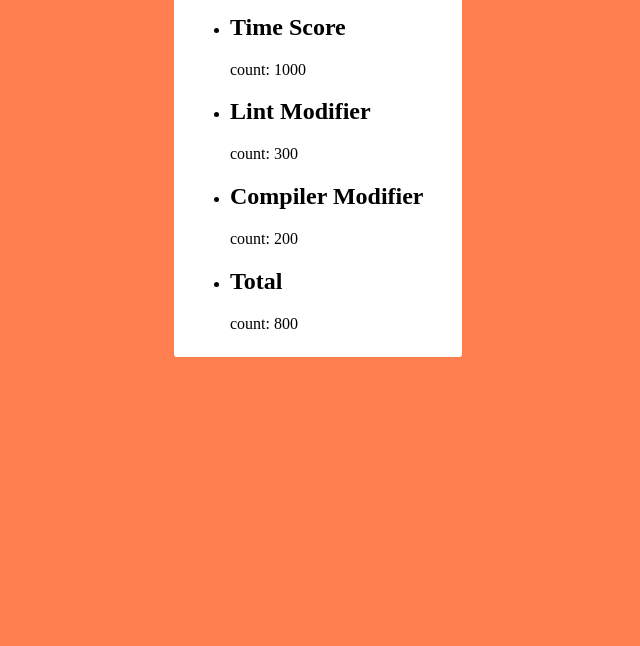
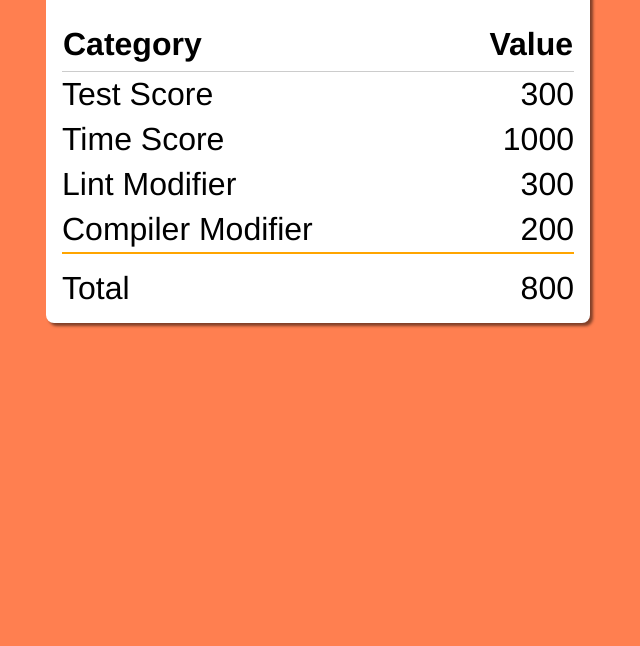
Before and after one commit to RyanParsley/speed-run-fork, a website: page static/index.html in a window 1280 px wide. Shown: the part 154-800 px from the top of the page, without its empty margins (322-962 px from the left). Drawn offline with Linux system fonts and the light colour scheme.

Commit message:
feat: display score as table

```diff
--- a/static/index.html
+++ b/static/index.html
@@ -10,11 +10,15 @@
   <body>
     <section class="container">
       <h1>Score</h1>
-      <ul id="list">
-        <li>Test Score:</li>
-        <li>Linter Modifier:</li>
-        <li>Total:</li>
-      </ul>
+      <table>
+        <thead>
+          <tr>
+            <th>Category</th>
+            <th class="value">Value</th>
+          </tr>
+        </thead>
+        <tbody id="list"></tbody>
+      </table>
     </section>
   </body>
 </html>
--- a/static/script.js
+++ b/static/script.js
@@ -1,9 +1,9 @@
 const listElement = document.getElementById('list');
 
 const initialList = [
-  { title: 'Test Score', count: '?' },
-  { title: 'Lint Modifier', count: '?' },
-  { title: 'Total', count: '?' },
+  { title: 'Test Score', value: '?' },
+  { title: 'Lint Modifier', value: '?' },
+  { title: 'Total', value: '?' },
 ];
 
 const updateList = () => {
@@ -19,11 +19,11 @@ const updateList = () => {
       // Examine the text in the response
       response.json().then(function (data) {
         listElement.innerHTML = renderList([
-          { title: 'Test Score', count: data.testScore },
-          { title: 'Time Score', count: data.timeScore },
-          { title: 'Lint Modifier', count: data.lintModifier },
-          { title: 'Compiler Modifier', count: data.compilerModifier },
-          { title: 'Total', count: data.total },
+          { title: 'Test Score', value: data.testScore },
+          { title: 'Time Score', value: data.timeScore },
+          { title: 'Lint Modifier', value: data.lintModifier },
+          { title: 'Compiler Modifier', value: data.compilerModifier },
+          { title: 'Total', value: data.total },
         ]);
       });
     })
@@ -36,12 +36,12 @@ const updateList = () => {
 const renderList = (items = []) =>
   items
     .map(
-      ({ title = '', count = '' }) =>
+      ({ title = '', value = '' }) =>
         `
-          <li>
-            <h2>${title}</h2>
-            <p>count: ${count}</p>
-         </li>
+          <tr>
+            <td>${title}</td>
+            <td class="value">${value}</td>
+         </tr>
        `
     )
     .join('');
--- a/static/style.css
+++ b/static/style.css
@@ -2,13 +2,50 @@ html {
 }
 body {
   background: coral;
+  font-family: helvetica, sans-serif;
 }
 .container {
   width: 90%;
-  max-width: 16rem;
-  margin: 0 auto;
+  max-width: 32rem;
+  margin: 2rem auto;
   background: #fff;
   display: block;
-  padding: 0.5rem 1rem;
-  border-radius: 3px;
+  padding: 0.75rem 1rem;
+  border-radius: 0.5rem;
+  box-shadow: 3px 3px 3px rgba(0, 0, 0, 0.5);
 }
+
+h1 {
+  font-size: 3rem;
+  color: #666;
+}
+table {
+  border-collapse: collapse;
+  width: 100%;
+  font-size: 2rem;
+}
+
+th {
+  text-align: left;
+}
+
+td {
+  padding: 0.25rem 0;
+}
+table .value {
+  text-align: right;
+}
+thead {
+  border-bottom: 1px solid #ccc;
+}
+thead th {
+  padding-bottom: 0.5rem;
+}
+
+tbody > tr:last-child {
+  padding-top: 1rem;
+  border-top: 2px solid orange;
+}
+tbody > tr:last-child td {
+  padding-top: 1rem;
+}
```
